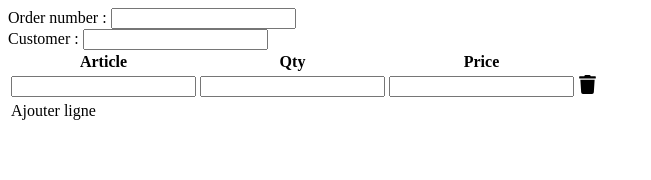
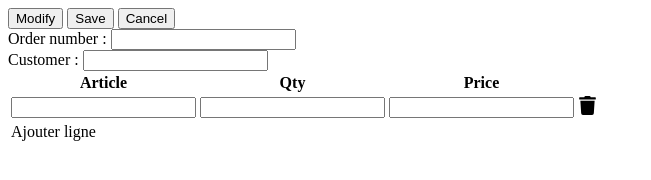
Before and after one commit to m0r7y/api_1, a plain HTML site: page index.html in a window 1280 px wide. Shown: the whole page, without its empty margins (0-651 px from the left). Drawn offline with Linux system fonts and the light colour scheme.

Commit message:
[ADD] button edit/save/cancel

```diff
--- a/index.html
+++ b/index.html
@@ -7,6 +7,11 @@
 </head>
 
 <body>
+    <div>
+        <button id="modify" type="button">Modify</button>
+        <button id="save" type="button">Save</button>
+        <button id="cancel" type="button">Cancel</button>
+    </div>
     <form action="" type="POST">
         <div>
             <div>
```
